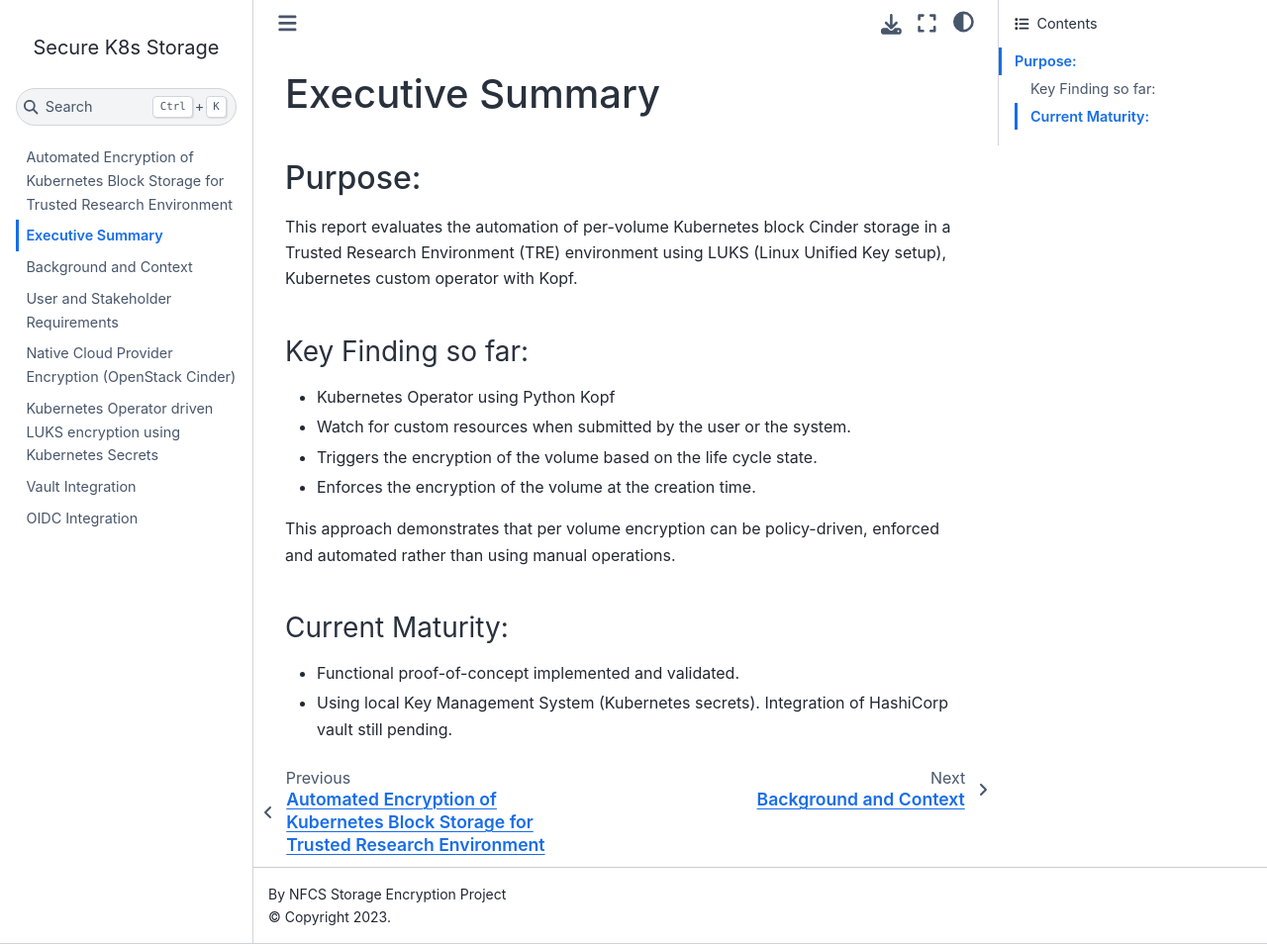
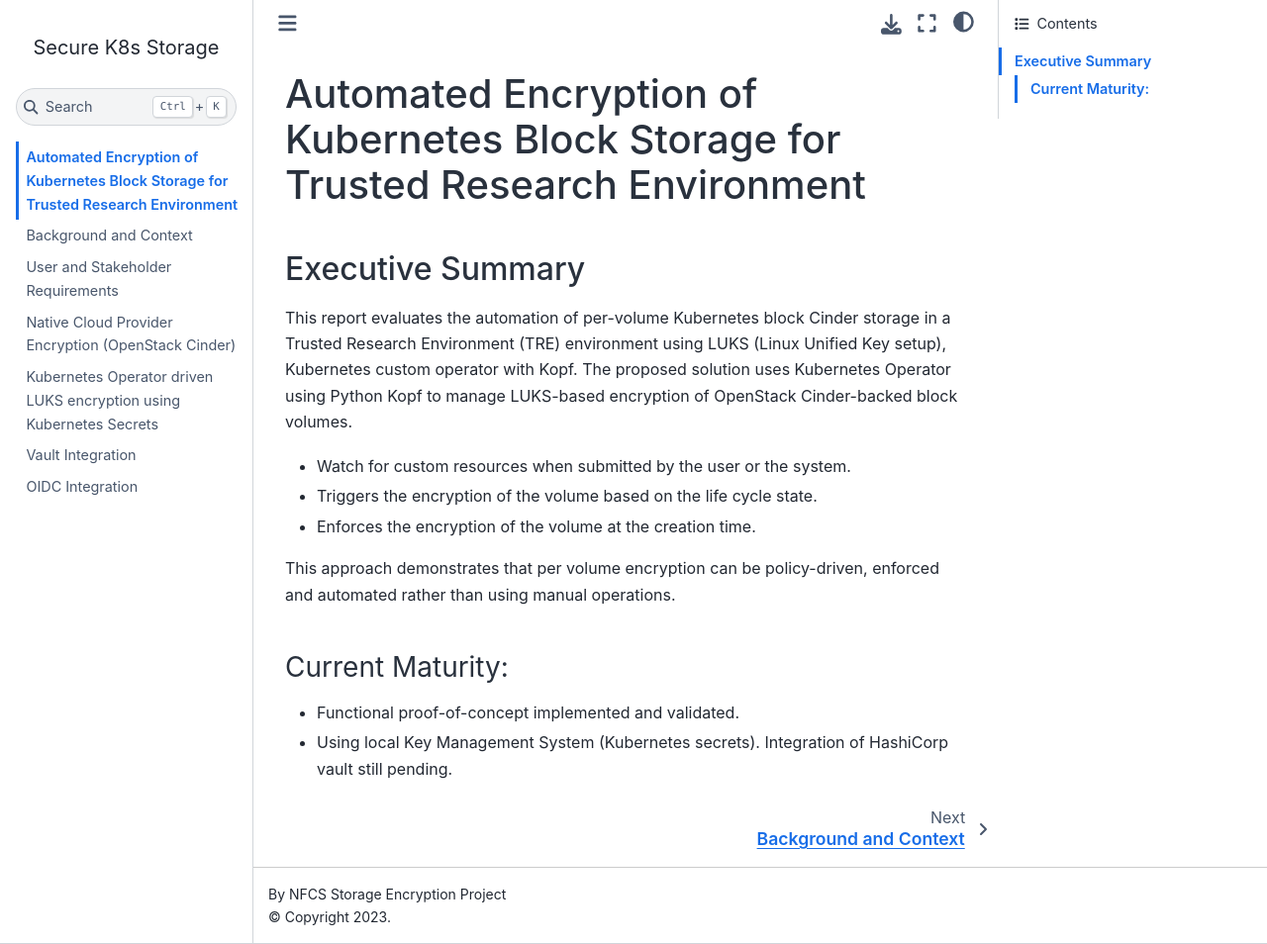
Before and after one commit to nfcs-secure-k8s/luks-k8s-automation, a Jupyter Book: the page built from summary.md, in a window 1280 px wide and 954 px high. Shown: the whole window at 99% size. Built offline with Jupyter Book 1.0.4 settings and Sphinx 7.4.7 and the Sphinx Book theme 1.1.4, drawn with Linux system fonts in a browser that asks for light colours.

Commit message:
Re-structure files and content

```diff
--- a/_toc.yml
+++ b/_toc.yml
@@ -1,9 +1,19 @@
+# format: jb-book
+# root: intro
+# chapters:
+#   - file: summary
+#   - file: background
+#   - file: requirements
+#   - file: cloud_encryption
+#   - file: poc_luks
+#   - file: vault
+#   - file: oidc
+
 format: jb-book
-root: intro
+root: summary
 chapters:
-  - file: summary
-  - file: background
-  - file: requirements
+  - file: background_storage_risk
+  - file: stackholder_requirements
   - file: cloud_encryption
   - file: poc_luks
   - file: vault
--- a/summary.md
+++ b/summary.md
@@ -1,12 +1,8 @@
-# Executive Summary
+# Automated Encryption of Kubernetes Block Storage for Trusted Research Environment
 
-## Purpose:
+## Executive Summary
 
-This report evaluates the automation of per-volume Kubernetes block Cinder storage in a Trusted Research Environment (TRE) environment using LUKS (Linux Unified Key setup), Kubernetes custom operator with Kopf.
-
-### Key Finding so far:
-
-- Kubernetes Operator using Python Kopf
+This report evaluates the automation of per-volume Kubernetes block Cinder storage in a Trusted Research Environment (TRE) environment using LUKS (Linux Unified Key setup), Kubernetes custom operator with Kopf. The proposed solution uses Kubernetes Operator using Python Kopf to manage LUKS-based encryption of OpenStack Cinder-backed block volumes.
 
 - Watch for custom resources when submitted by the user or the system.
 
```
Also changed, not shown: background_storage_risk.md (renamed from intro.md, +1 -1 lines), stackholder_requirements.md (renamed from requirements.md), 1 other file.
